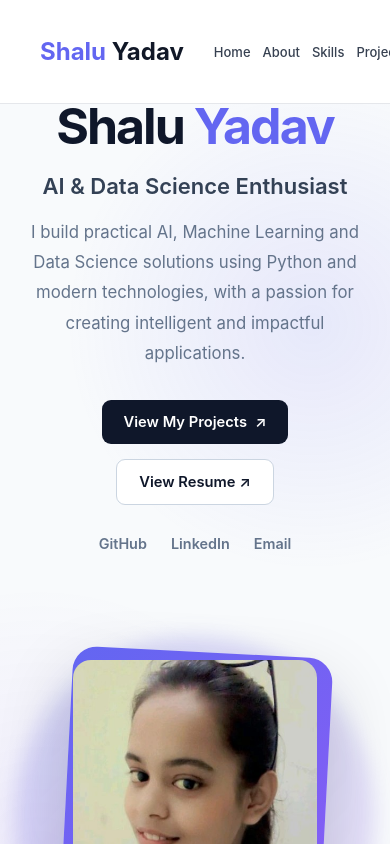
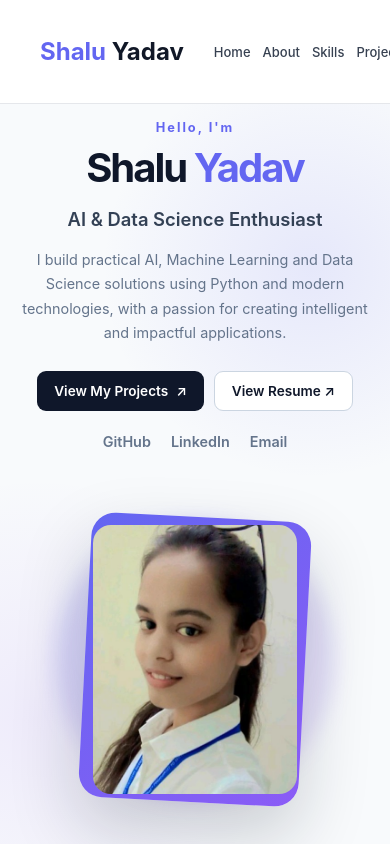
Before and after one commit to Shaluyadu/Portfolio, a React (Vite) app: page / in a window 390 px wide. Shown: the top 844 px of the page. Built offline with nearby package versions, Linux system fonts and the light colour scheme.

Commit message:
Fix mobile responsive hero layout

```diff
--- a/src/styles.css
+++ b/src/styles.css
@@ -1336,3 +1336,126 @@ a {
     text-decoration: none;
   }
 }
+/* =========================
+   FINAL MOBILE HERO FIX
+========================= */
+
+@media (max-width: 768px) {
+
+  .hero {
+    min-height: auto;
+    padding: 120px 20px 60px;
+    display: block;
+    text-align: center;
+    overflow: hidden;
+  }
+
+  .hero-container {
+    width: 100%;
+    display: flex;
+    flex-direction: column;
+    gap: 35px;
+  }
+
+  .hero-content {
+    width: 100%;
+    max-width: 100%;
+    margin: 0 auto;
+  }
+
+  .hero-greeting {
+    font-size: 0.8rem;
+    letter-spacing: 2px;
+    margin-bottom: 12px;
+  }
+
+  .hero-content h1 {
+    font-size: clamp(2.6rem, 12vw, 3.4rem);
+    line-height: 1.05;
+    letter-spacing: -2px;
+    white-space: nowrap;
+  }
+
+  .hero-content h2 {
+    margin: 18px 0 15px;
+    font-size: 1.25rem;
+    line-height: 1.4;
+  }
+
+  .hero-description {
+    width: 100%;
+    max-width: 500px;
+    margin: 0 auto;
+    font-size: 0.95rem;
+    line-height: 1.7;
+  }
+
+  .hero-buttons {
+    justify-content: center;
+    gap: 10px;
+    margin-top: 25px;
+  }
+
+  .primary-btn,
+  .secondary-btn {
+    padding: 11px 17px;
+    font-size: 0.85rem;
+  }
+
+  .hero-socials {
+    justify-content: center;
+    gap: 20px;
+    margin-top: 22px;
+  }
+
+  .hero-visual {
+    width: 100%;
+    height: 390px;
+    margin: 0 auto;
+  }
+
+  .hero-image-wrapper {
+    width: 250px;
+    height: 310px;
+  }
+
+  .hero-glow {
+    width: 280px;
+    height: 280px;
+  }
+
+  .floating-card {
+    display: none;
+  }
+}
+
+/* Extra small phones */
+@media (max-width: 400px) {
+
+  .hero {
+    padding-left: 15px;
+    padding-right: 15px;
+  }
+
+  .hero-content h1 {
+    font-size: 2.5rem;
+    white-space: normal;
+  }
+
+  .hero-content h2 {
+    font-size: 1.15rem;
+  }
+
+  .hero-description {
+    font-size: 0.9rem;
+  }
+
+  .hero-image-wrapper {
+    width: 220px;
+    height: 285px;
+  }
+
+  .hero-visual {
+    height: 350px;
+  }
+}
```
